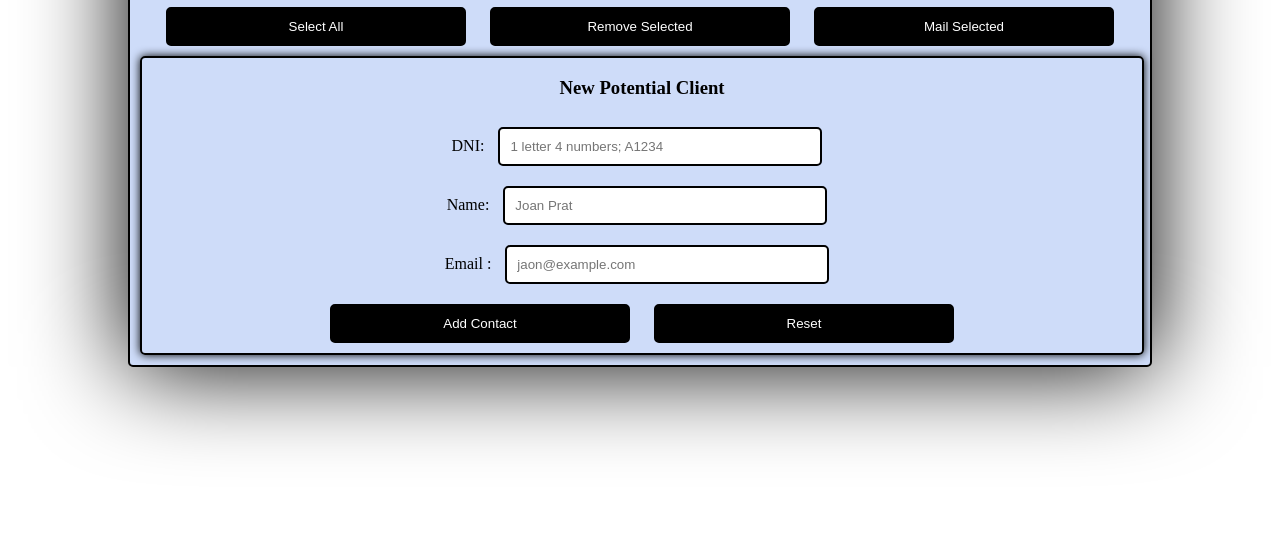
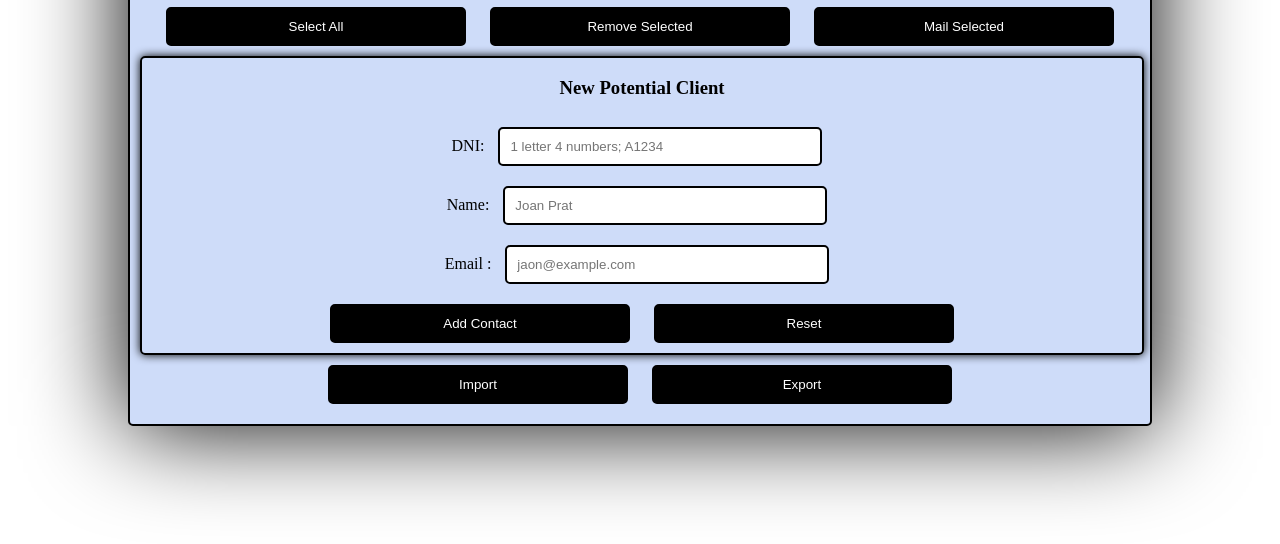
Before and after one commit to gsingh704/interview, a plain HTML site: page html/Potential.html in a window 1280 px wide. Shown: the part 216-760 px from the top of the page. Drawn offline with Linux system fonts and the light colour scheme.

Commit message:
imprt and export

```diff
--- a/html/Potential.html
+++ b/html/Potential.html
@@ -18,6 +18,7 @@
             <button type="button" onclick="window.location.href='providor.html'">Providor</button>
             <button type="button" onclick="window.location.href='Potential.html'" class="active">Potential
                 Clients</button>
+
         </div>
         <h1>Potential Clients</h1>
         <table id="contact-table">
@@ -50,6 +51,9 @@
             <button type="submit" onclick="addContact()">Add Contact</button>
             <button type="reset">Reset</button>
         </form>
+        <button type="button" onclick="importData()">Import</button>
+        <button type="button" onclick="exportData()">Export</button>
+
     </div>
     <script src="../js/potential.js"></script>
 </body>
--- a/js/potential.js
+++ b/js/potential.js
@@ -257,3 +257,51 @@ function selectAll() {
         checkboxes[i].checked = true;
     }
 }
+
+
+
+
+
+
+
+//export function
+function exportData() {
+    // get the data from local storage
+    var potential = JSON.parse(localStorage.getItem("potential")) || [];
+
+    // convert the data to a JSON string
+    var jsonData = JSON.stringify(potential);
+
+    // create a Blob object with the JSON data
+    var jsonBlob = new Blob([jsonData], {type: "application/json"});
+
+    // create a link element to trigger the download
+    var downloadLink = document.createElement("a");
+    downloadLink.href = URL.createObjectURL(jsonBlob);
+    downloadLink.download = "potential.json";
+
+    // add the link to the DOM and click it
+    document.body.appendChild(downloadLink);
+    downloadLink.click();
+}
+
+//import function
+function importData() {
+    //create input element
+    var input = document.createElement("input");
+    input.type = "file";
+    document.body.appendChild(input);
+    input.style.display = "none";
+
+    input.addEventListener("change", function(){
+        var file = input.files[0];
+        var reader = new FileReader();
+        reader.onload = function(){
+            var jsonData = JSON.parse(reader.result);
+            localStorage.setItem("potential", JSON.stringify(jsonData));
+            location.reload();
+        };
+        reader.readAsText(file);
+    });
+    input.click();
+}
```
Also changed, not shown: html/Client.html (+2 -0 lines), html/providor.html (+2 -0 lines), js/Client.js (+47 -0 lines), js/providor.js (+45 -0 lines).
